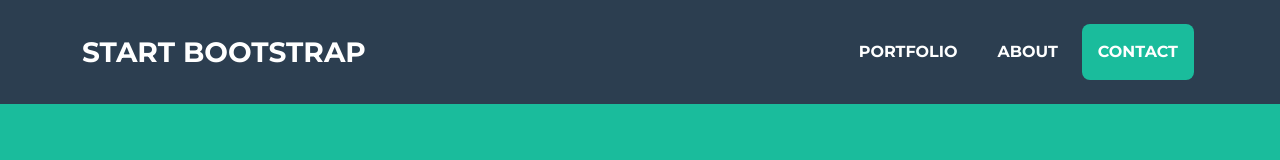
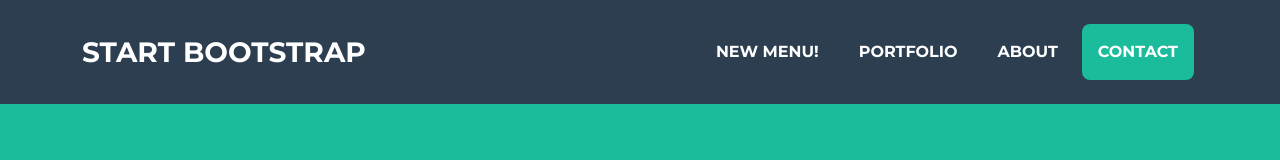
Before and after one commit to kouppm/homepage_test, a plain HTML site: page index.html in a window 1280 px wide. Shown: the top 160 px of the page. Drawn offline with nearby package versions, Linux system fonts and the light colour scheme.

Commit message:
add menu

```diff
--- a/index.html
+++ b/index.html
@@ -27,6 +27,7 @@
                 </button>
                 <div class="collapse navbar-collapse" id="navbarResponsive">
                     <ul class="navbar-nav ms-auto">
+                        <li class="nav-item mx-0 mx-lg-1"><a class="nav-link py-3 px-0 px-lg-3 rounded" href="#portfolio">New menu!</a></li>
                         <li class="nav-item mx-0 mx-lg-1"><a class="nav-link py-3 px-0 px-lg-3 rounded" href="#portfolio">Portfolio</a></li>
                         <li class="nav-item mx-0 mx-lg-1"><a class="nav-link py-3 px-0 px-lg-3 rounded" href="#about">About</a></li>
                         <li class="nav-item mx-0 mx-lg-1"><a class="nav-link py-3 px-0 px-lg-3 rounded" href="#contact">Contact</a></li>
```
